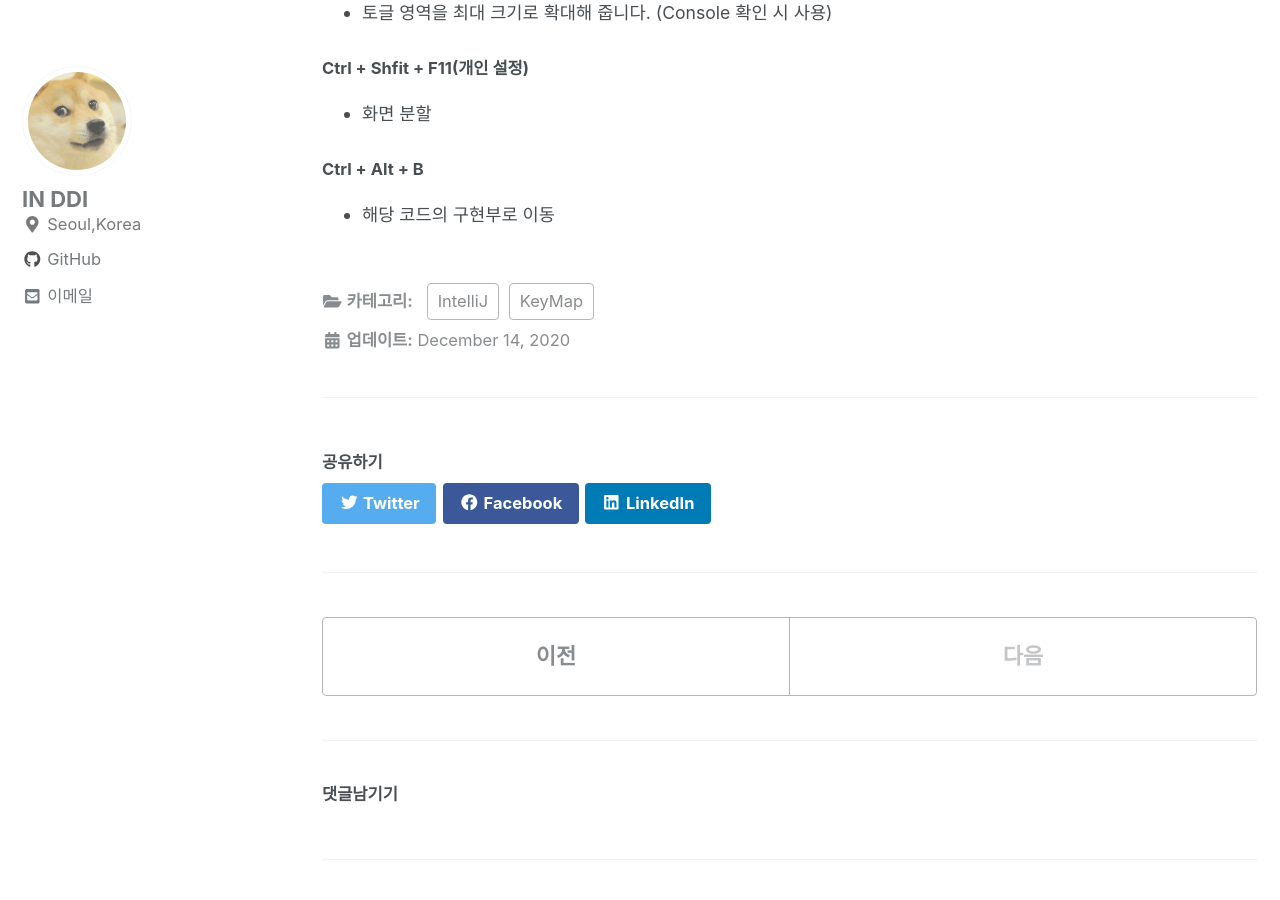
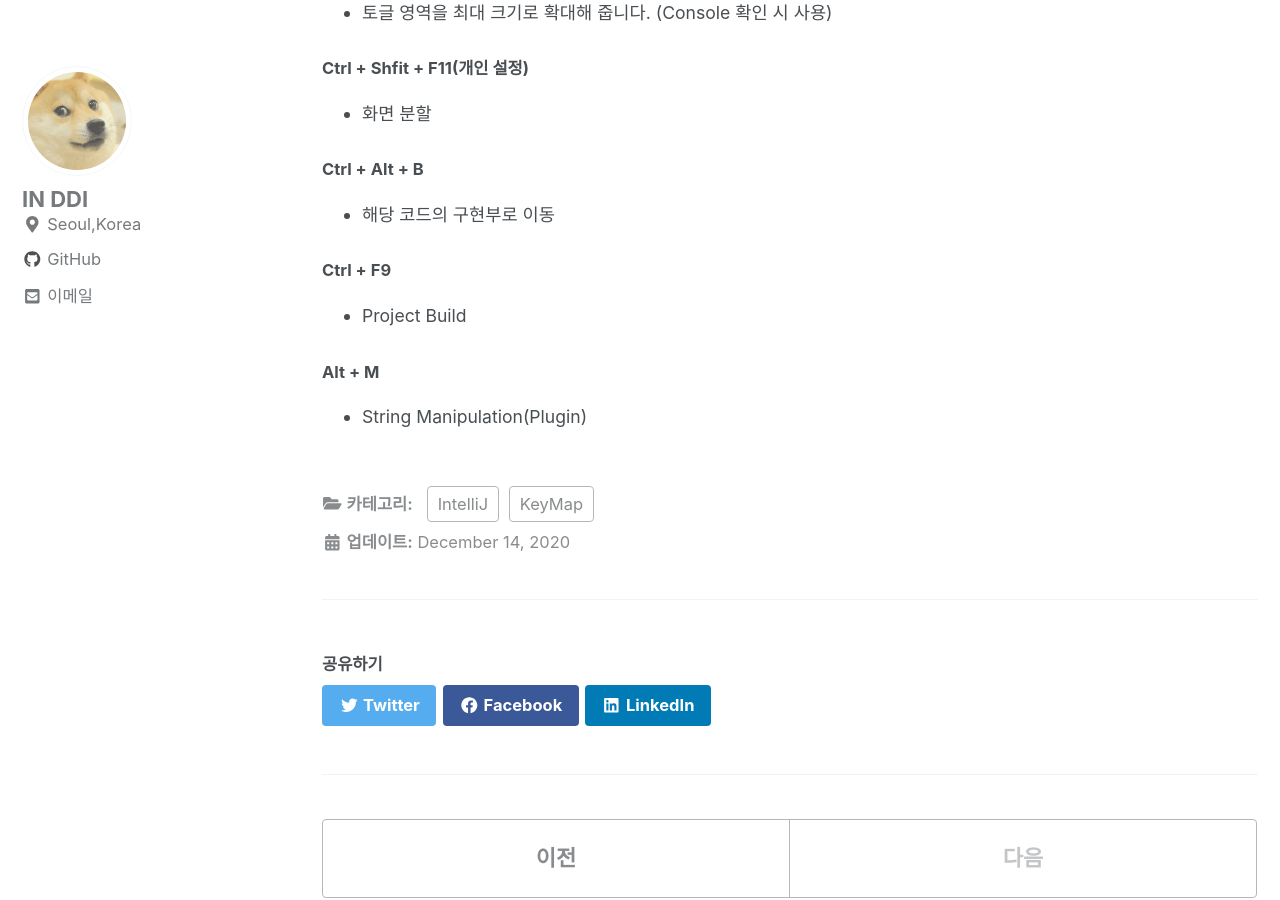
Before and after one commit to InSeok9068/inseok9068.github.io, a Jekyll site: the page built from _posts/intellij/2020-12-14-intellij-keymap.md, in a window 1280 px wide and 900 px high, scrolled down 1314 px. Built offline with Jekyll 4.4.1, drawn with Linux system fonts in a browser that asks for light colours; cached includes are drawn as plain includes; nearby versions of some CDN libraries; comment, search, counter and statistics services are not loaded.

Commit message:
IntelliJ KeyMap 수정

```diff
--- a/_posts/intellij/2020-12-14-intellij-keymap.md
+++ b/_posts/intellij/2020-12-14-intellij-keymap.md
@@ -45,3 +45,9 @@ IntelliJ의 자주 사용하는 단축키를 메모 해놓으려고 한다.
 
 #### Ctrl + Alt + B
 - 해당 코드의 구현부로 이동
+
+#### Ctrl + F9
+- Project Build
+
+#### Alt + M
+- String Manipulation(Plugin)
```
